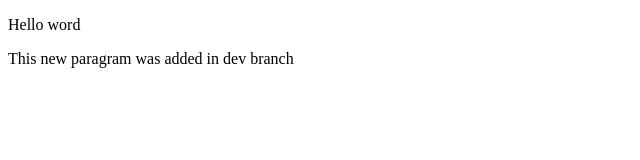
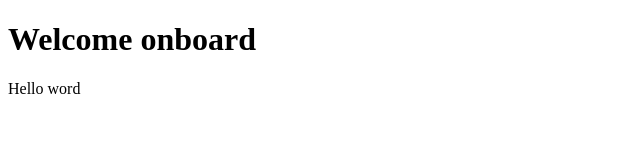
Before and after one commit to AmauriDev/website, a plain HTML site: page index.html in a window 1280 px wide. Shown: the whole page, without its empty margins (0-640 px from the left). Drawn offline with Linux system fonts and the light colour scheme.

Commit message:
Document edited

```diff
--- a/index.html
+++ b/index.html
@@ -1,8 +1,10 @@
 <!DOCTYPE html>
+<html>
 <head>
     <title>A simple file</title>
 </head>
 <body>
+    <h1>Welcome onboard</h1>
     <p>Hello word</p>
-    <p>This new paragram was added in dev branch</p>
 </body>
+</html>
```
